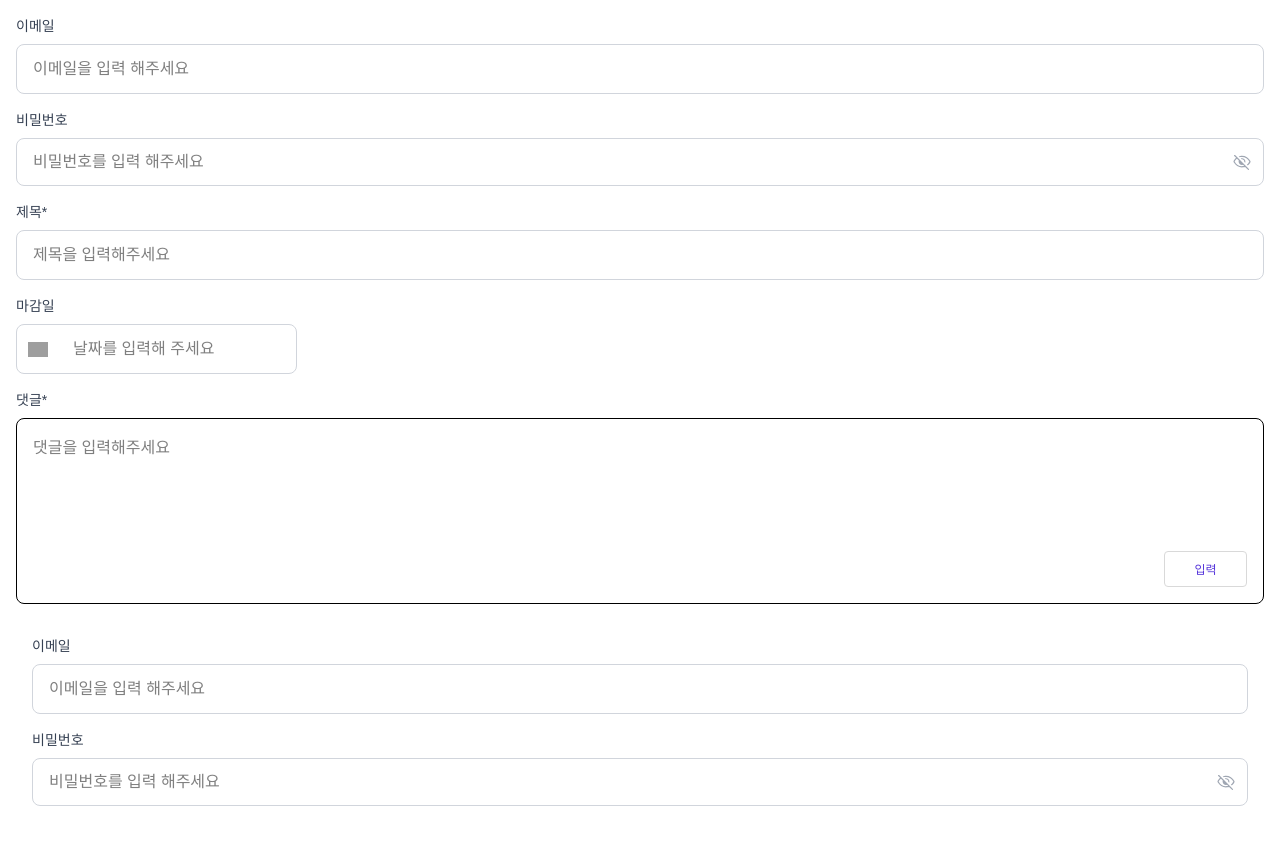
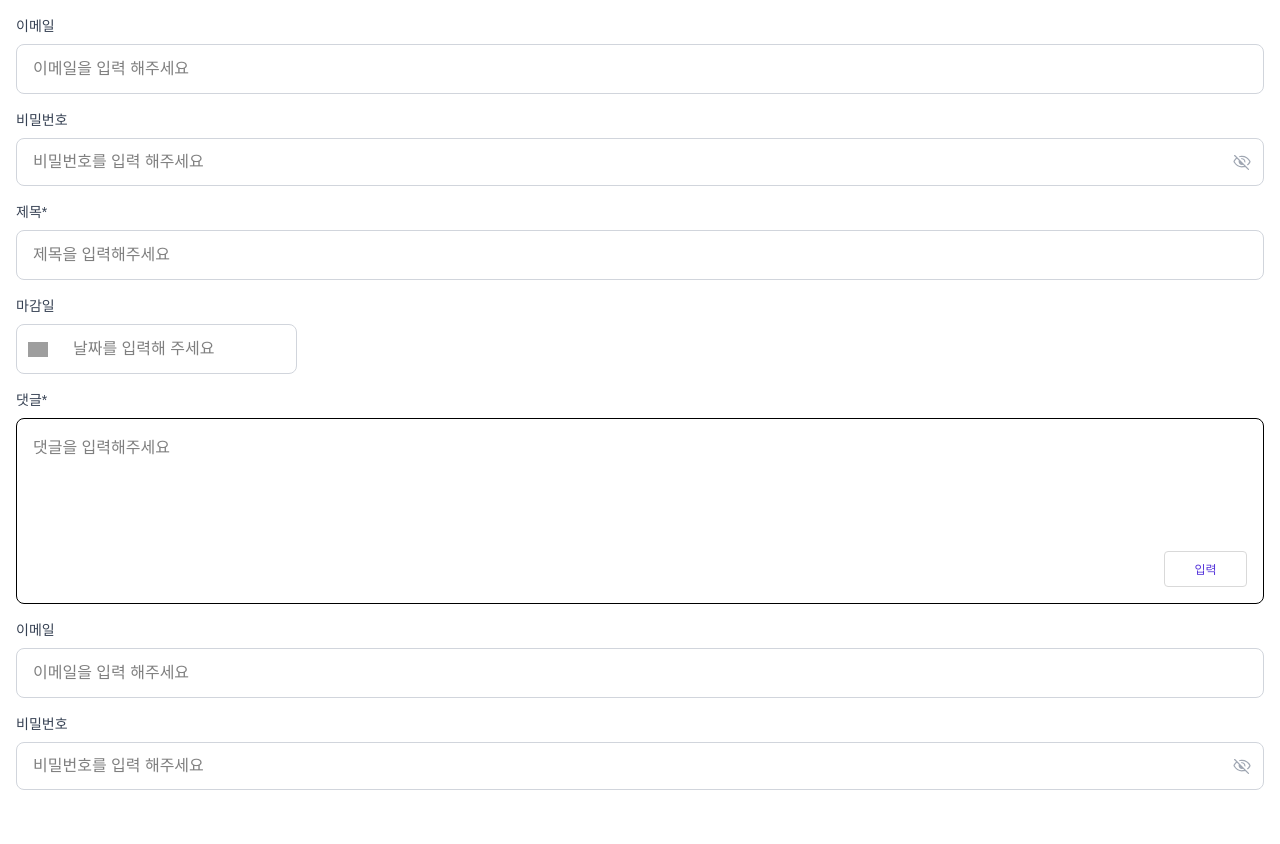
Before and after one commit to FE-3-2team/team2taskify, a Next.js app: page /inputTest in a window 1280 px wide. Shown: the top 844 px of the page. After the commit the page ends 822 px from the top, so only its background shows below. Built offline with nearby package versions, Linux system fonts and the light colour scheme; grey boxes are pictures that could not be loaded.

Commit message:
[Style] Auth 컴포넌트 넓이 수정

```diff
--- a/src/components/common/Input/Auth.tsx
+++ b/src/components/common/Input/Auth.tsx
@@ -107,7 +107,7 @@ const PasswordInput: React.FC = () => {
 // EmailInput과 PasswordInput을 하나의 컴포넌트로 결합한 AuthForm
 const AuthForm: React.FC = () => {
   return (
-    <div className="container p-4 mx-auto space-y-4">
+    <div className="w-full mx-auto space-y-4 ">
       <EmailInput />
       <PasswordInput />
     </div>
```
